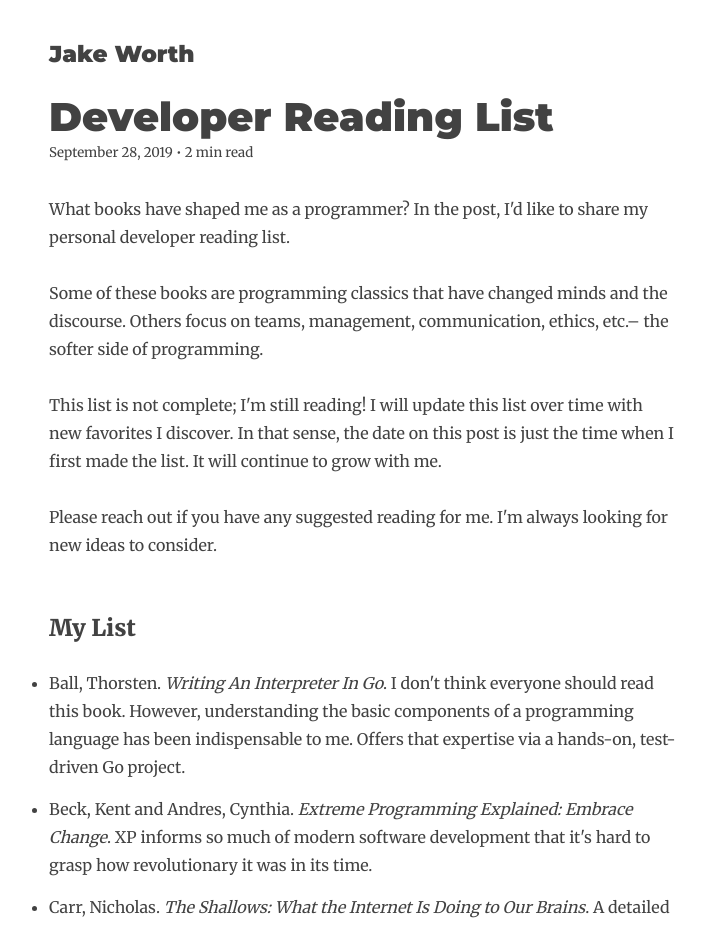
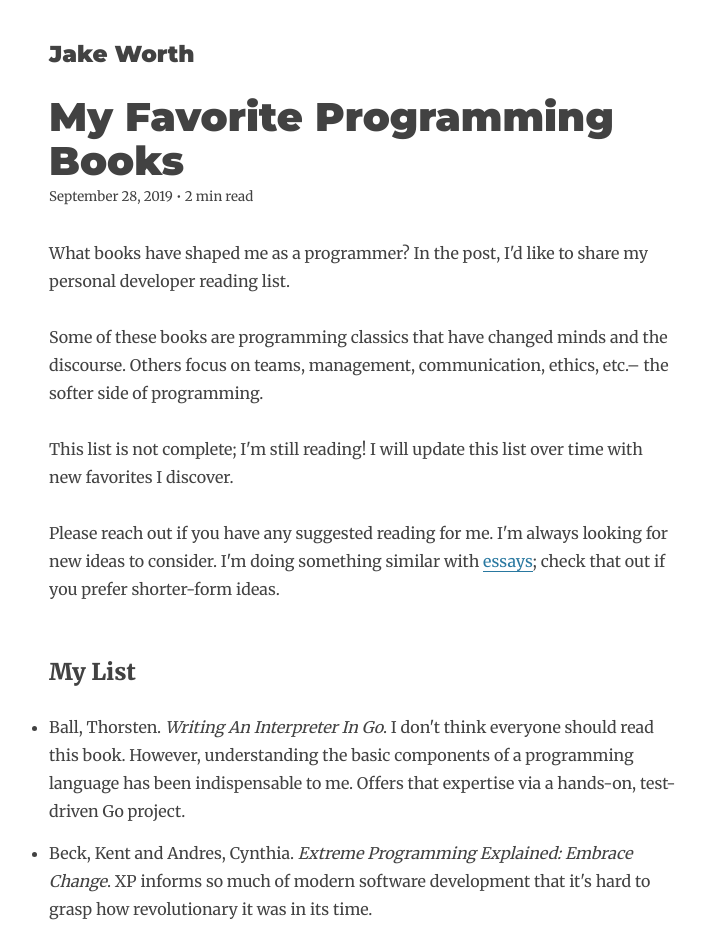
Before and after one commit to jwworth/jakeworth, a Gatsby site: page /developer-reading-list/ in a window 1280 px wide. Shown: the top 926 px of the page, without its empty margins (276-982 px from the left). Built offline with nearby package versions, Linux system fonts and the light colour scheme; Gatsby itself is replaced by a stand-in of ours; some packages are replaced by stand-ins of ours.

Commit message:
Add link to new post

```diff
--- a/content/blog/developer-reading-list.md
+++ b/content/blog/developer-reading-list.md
@@ -1,21 +1,22 @@
 ---
-title: 'Developer Reading List'
+title: 'My Favorite Programming Books'
 date: '2019-09-28T00:00:00-06:00'
 ---
 
-What books have shaped me as a programmer? In the post, I'd like to share my personal
-developer reading list.
+What books have shaped me as a programmer? In the post, I'd like to share my
+personal developer reading list.
 
 Some of these books are programming classics that have changed minds and the
 discourse. Others focus on teams, management, communication, ethics, etc.– the
 softer side of programming.
 
 This list is not complete; I'm still reading! I will update this list over time
-with new favorites I discover. In that sense, the date on this post is just the
-time when I first made the list. It will continue to grow with me.
+with new favorites I discover.
 
 Please reach out if you have any suggested reading for me. I'm always looking
-for new ideas to consider.
+for new ideas to consider. I'm doing something similar with
+[essays](/essays-on-programming-i-think-about-a-lot); check that out if you
+prefer shorter-form ideas.
 
 ### My List
 
```
